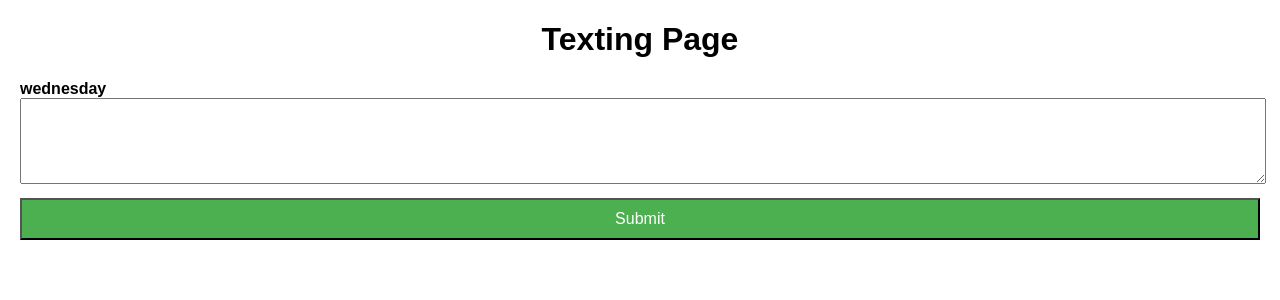
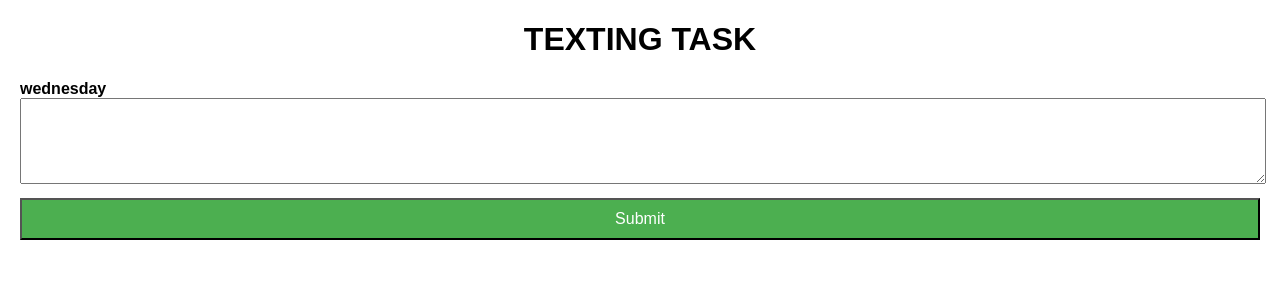
Before and after one commit to cbmorrell/cognitive-load-app, a Flask app: page /texting in a window 1280 px wide. Shown: the top 300 px of the page. Run offline with Flask 3, Linux system fonts and the light colour scheme; data that the repository does not hold is empty.

Commit message:
new texting added

```diff
--- a/templates/texting_new.html
+++ b/templates/texting_new.html
@@ -1,7 +1,7 @@
 <!DOCTYPE html>
 <html>
 <head>
-  <title>Texting Page</title>
+  <title>TEXTING TASK</title>
   <style>
     body {
       font-family: Arial, sans-serif;
@@ -59,7 +59,7 @@
   </style>
 </head>
 <body>
-  <h1>Texting Page</h1>
+  <h1>TEXTING TASK</h1>
   <div id="questionContainer" class="question-container"></div>
   <div id="conversationContainer" class="conversation"></div>
 
```
